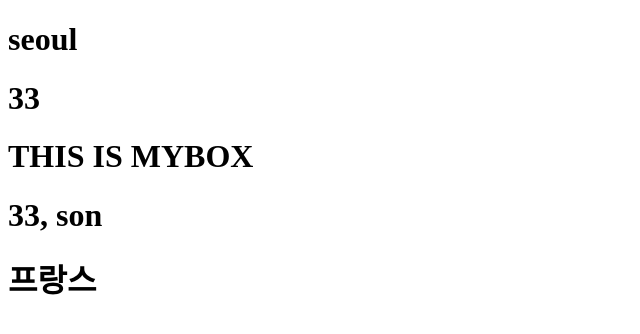
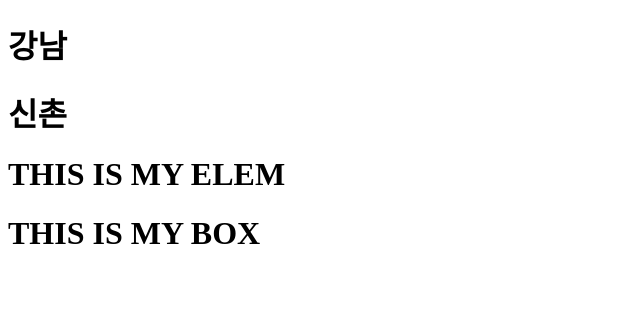
Before and after one commit to Nighteast/react20231031, a React (Create React App) app: page / in a window 1280 px wide. Shown: the top 334 px of the page, without its empty margins (0-640 px from the left). Built offline with nearby package versions, Linux system fonts and the light colour scheme.

Commit message:
여러 파일에서 중복된 named export를 import하는 방법

```diff
--- a/src/App.js
+++ b/src/App.js
@@ -1,18 +1,15 @@
-// default는 중괄호 없이 import한다.
-// '한 파일에 하나'라는 규칙이 있기 때문에 이름은 아무렇게나 지을 수 있다.
-import abcdefg, { city } from "./component/MyElem";
-import MyContainer, { person, country } from "./component/MyBox";
+import MyBox, { address as yourAddress } from "./component/MyBox";
+import MyElem, { address } from "./component/MyElem";
+
+// as로 named export 값을 import할 때 별칭을 줄 수 있음
 
 function App() {
   return (
     <>
-      <h1>{city}</h1>
-      <h1>{abcdefg}</h1>
-      <MyContainer />
-      <h1>
-        {person.age}, {person.name}
-      </h1>
-      <h1>{country}</h1>
+      <h1>{address}</h1>
+      <h1>{yourAddress}</h1>
+      <MyElem />
+      <MyBox />
     </>
   );
 }
--- a/src/component/MyBox.js
+++ b/src/component/MyBox.js
@@ -1,11 +1,9 @@
-function MyBox() {
+export default function MyBox() {
   return (
     <div>
-      <h1>THIS IS MYBOX</h1>
+      <h1>THIS IS MY BOX</h1>
     </div>
   );
 }
 
-export const country = "프랑스";
-export const person = { name: "son", age: 33 };
-export default MyBox;
+export const address = "신촌";
--- a/src/component/MyElem.js
+++ b/src/component/MyElem.js
@@ -1,17 +1,10 @@
 // named export
-export function MyElem() {
+export default function MyElem() {
   return (
     <div>
-      <h1>MY ELEMENT</h1>
+      <h1>THIS IS MY ELEM</h1>
     </div>
   );
 }
 
-// named export
-export const city = "seoul";
-
-// default export
-// 이름은 정해져 있지 않음
-// 한 파일에 하나만 가능
-const age = 33;
-export default age;
+export const address = "강남";
```
